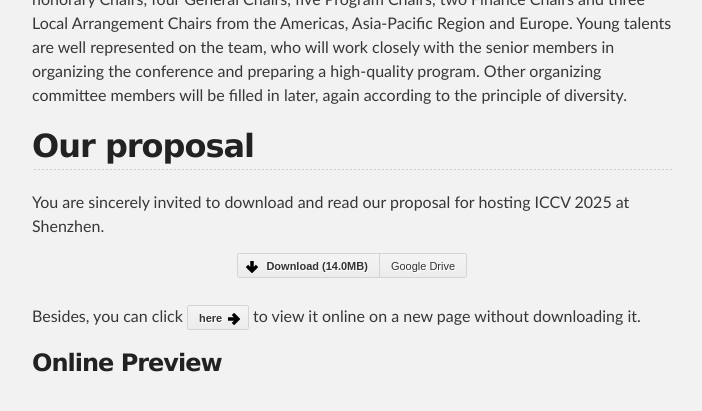
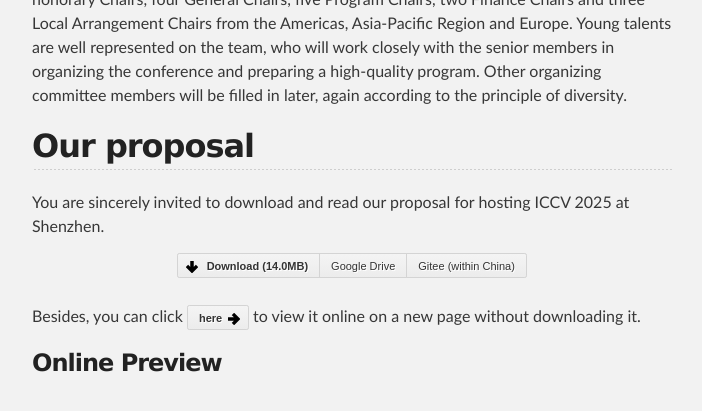
Before and after one commit to iccv2025shenzhen/iccv2025shenzhen, a Jekyll site: the page built from index.md, in a window 1280 px wide and 900 px high, scrolled down 2266 px. Shown: the top 411 px of the window, without its empty margins (288-990 px from the left). Built offline with Jekyll 4.4.1, drawn with Linux system fonts in a browser that asks for light colours; our own code applies the rules of GitHub Pages for plain Markdown files.

Commit message:
Update index.md

```diff
--- a/index.md
+++ b/index.md
@@ -69,7 +69,7 @@
 <div class="button-group">
     <a href="https://iccv2025shenzhen.github.io/assets/file/ICCV2025shenzhen.pdf" target="_blank" class="button primary icon arrowdown">Download (14.0MB)</a>
     <a href="https://drive.google.com/file/d/1oVAyvmS09xwS4IzJSxIA-cWiWLqnNHLG/view?usp=sharing" target="_blank" class="button">Google Drive</a>
-    <!-- <a href="#" class="button">BaiduYun</a> -->
+    <a href="https://iccv2025shenzhen.github.io/assets/file/ICCV2025shenzhen.pdf" target="_blank" class="button">Gitee (within China)</a>
 </div>
 </div>
 
```
